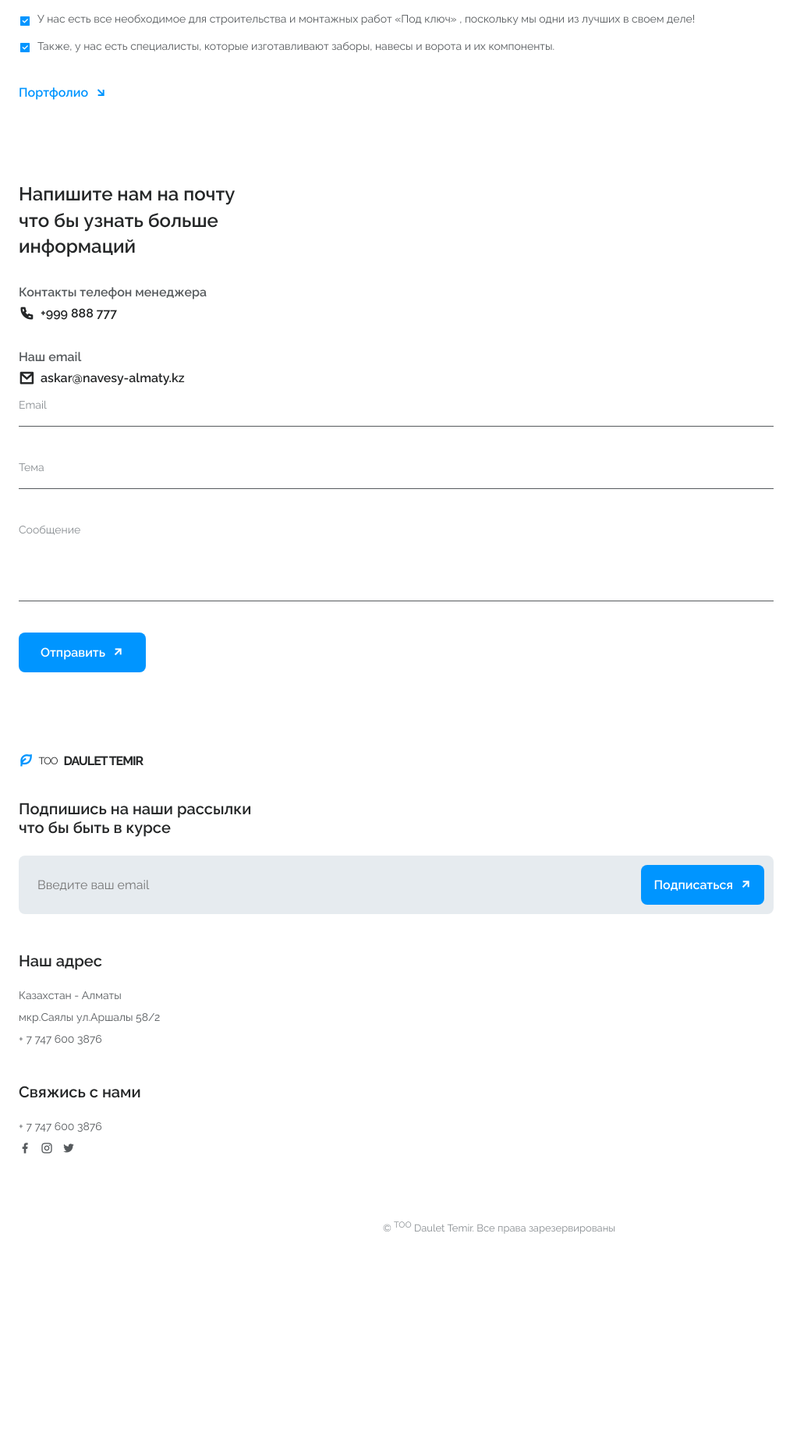
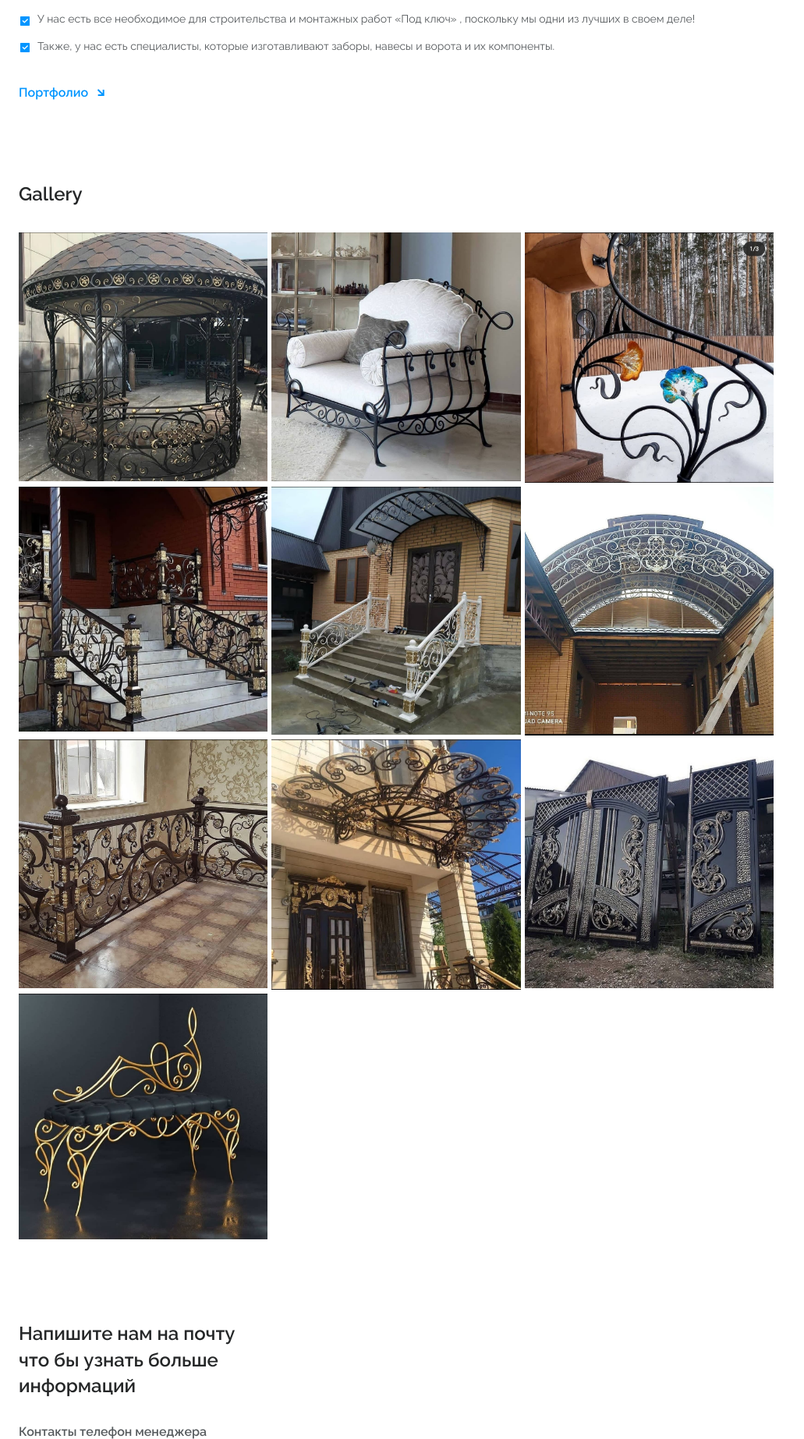
Before and after one commit to balabiturembekov/navesy, a Flask app: page / in a window 1280 px wide. Shown: the part 1494-3339 px from the top of the page at 78% size, without its empty margins (0-1031 px from the left). Before the commit the page ends 3076 px from the top, so only its background shows below. Run offline with Flask 2, Linux system fonts and the light colour scheme.

Commit message:
Сверстана секция gallery

```diff
--- a/navesy/static/css/style.css
+++ b/navesy/static/css/style.css
@@ -107,6 +107,7 @@ a {
 img {
     max-width: 100%;
     height: auto;
+    vertical-align: top;
 }
 
 
@@ -401,6 +402,13 @@ img {
     margin-top: .15rem;
 }
 
+/*========== Gallery ==========*/
+.gallery_container {
+    grid-template-columns: repeat(auto-fill, minmax(240px, 1fr));
+    justify-items: center;
+    grid-gap: 5px;
+}
+
 /*========== Contact ==========*/
 .contact_container {
     row-gap: 3.5rem;
@@ -482,14 +490,6 @@ img {
     font-size: var(--smaller-font-size);
     z-index: 10;
 }
-
-
-
-
-
-
-
-
 
 /*========== Footer ==========*/
 .footer__container {
--- a/navesy/templates/base.html
+++ b/navesy/templates/base.html
@@ -30,7 +30,7 @@
                     </li>
 
                     <li class="nav__item">
-                        <a href="#products" class="nav__link">Проекты</a>
+                        <a href="#gallery" class="nav__link">Проекты</a>
                     </li>
 
                     <li class="nav__item">
--- a/navesy/templates/index.html
+++ b/navesy/templates/index.html
@@ -74,13 +74,51 @@
 
                     </div>
 
-                    <a href="" class="button--link button--flex">
+                    <a href="#gallery" class="button--link button--flex">
                         Портфолио <i class="ri-arrow-right-down-line button__icon"></i>
                     </a>
                 </div>
             </div>
         </section>
         <!-- /#about.about section container -->
+
+        <!-- ====== Gallery Section ======-->
+        <section class="gallery section container" id="gallery">
+            <h2 class="section__title">Gallery</h2>
+            <div class="gallery_container grid">
+                <div class="gallery__item">
+                    <img src="{{ url_for('static', filename='img/1.jpg') }}" alt="">
+                </div>
+                <div class="gallery__item">
+                    <img src="{{ url_for('static', filename='img/2.jpg') }}" alt="">
+                </div>
+                <div class="gallery__item">
+                    <img src="{{ url_for('static', filename='img/3.jpg') }}" alt="">
+                </div>
+                <div class="gallery__item">
+                    <img src="{{ url_for('static', filename='img/4.jpg') }}" alt="">
+                </div>
+                <div class="gallery__item">
+                    <img src="{{ url_for('static', filename='img/5.jpg') }}" alt="">
+                </div>
+                <div class="gallery__item">
+                    <img src="{{ url_for('static', filename='img/6.jpg') }}" alt="">
+                </div>
+                <div class="gallery__item">
+                    <img src="{{ url_for('static', filename='img/7.jpg') }}" alt="">
+                </div>
+                <div class="gallery__item">
+                    <img src="{{ url_for('static', filename='img/8.jpg') }}" alt="">
+                </div>
+                <div class="gallery__item">
+                    <img src="{{ url_for('static', filename='img/9.jpg') }}" alt="">
+                </div>
+                <div class="gallery__item">
+                    <img src="{{ url_for('static', filename='img/10.jpg') }}" alt="">
+                </div>
+            </div>
+        </section>
+        <!-- /#gallery.gallery section container -->
 
         <!-- ====== Contact Section ======-->
         <section class="contact section container" id="contact">
```
Also changed, not shown: navesy/static/img/1.jpg (added), navesy/static/img/10.jpg (added), navesy/static/img/2.jpg (added), navesy/static/img/3.jpg (added), navesy/static/img/4.jpg (added), navesy/static/img/5.jpg (added), navesy/static/img/6.jpg (added), navesy/static/img/7.jpg (added), navesy/static/img/8.jpg (added), navesy/static/img/9.jpg (added).
